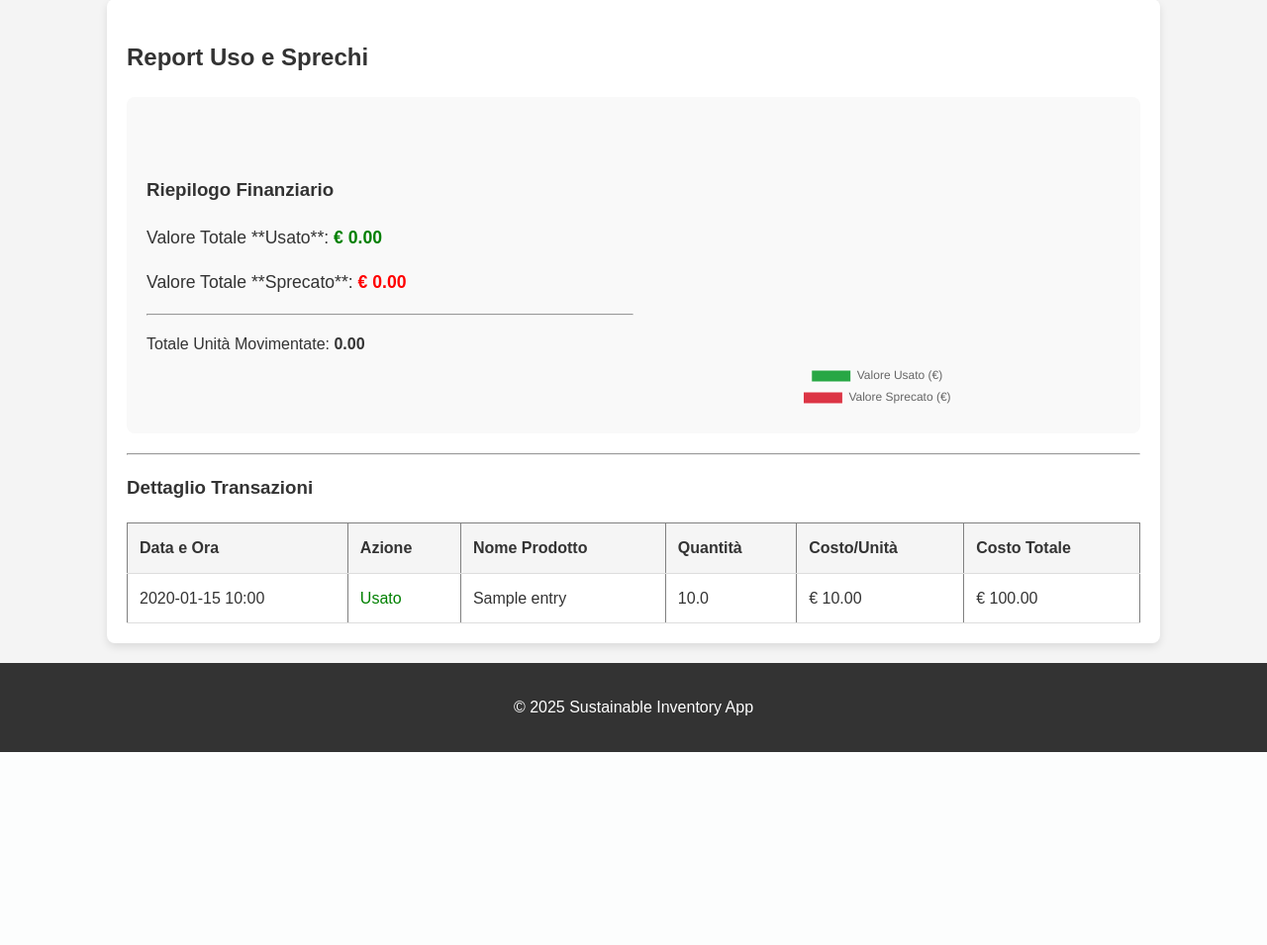
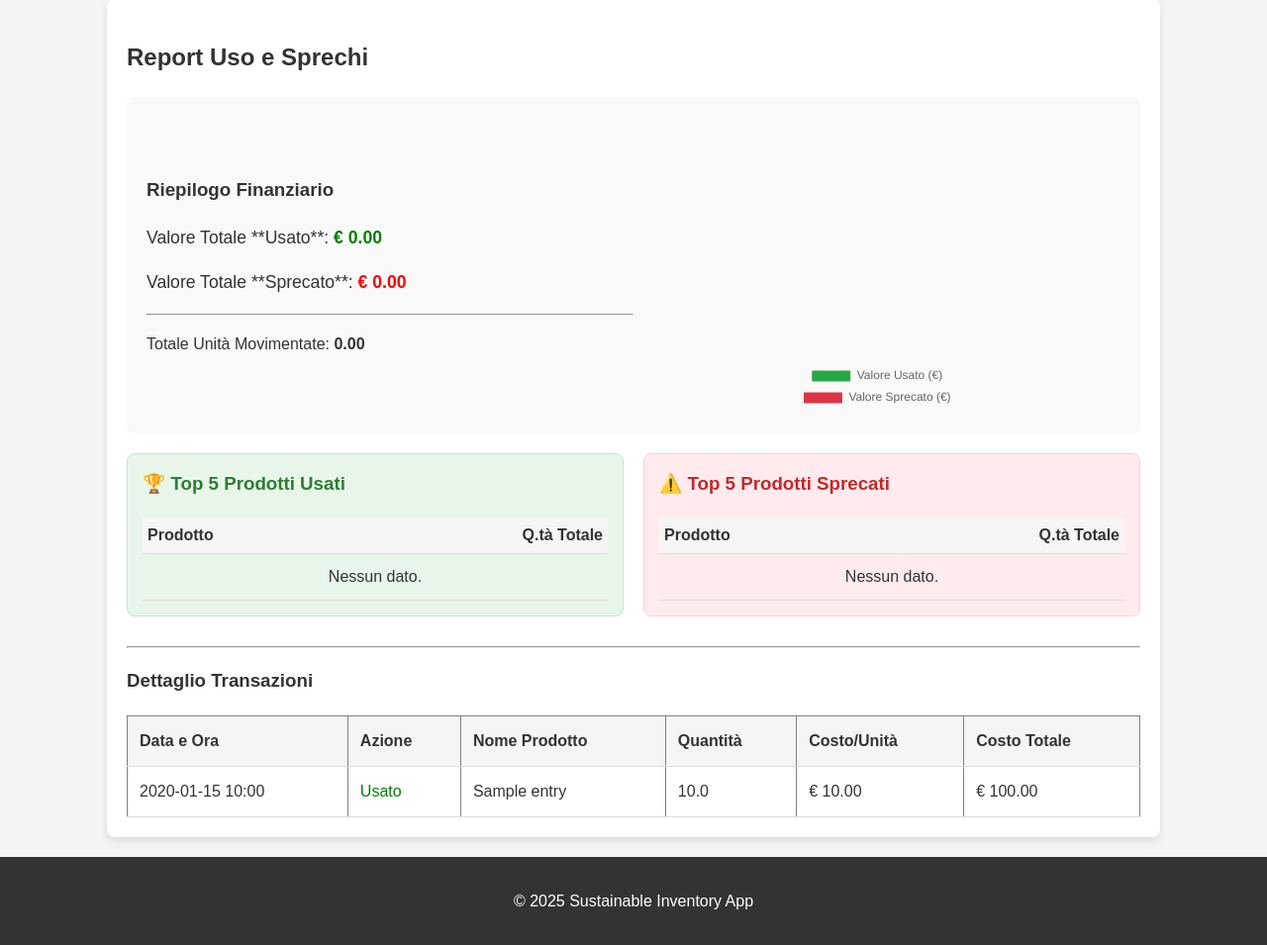
Before and after one commit to NicolaSaracino001/sustainable-inventory-app, a Flask app: page /report in a window 1280 px wide. Shown: the part 132-1087 px from the top of the page at 99% size. Before the commit the page ends 892 px from the top, so only its background shows below. Run offline with Flask 3, Linux system fonts and the light colour scheme; a user stored in the database is signed in; tables that the repository leaves empty hold one stand-in row (values such as "Sample post").

Commit message:
Fase 7.B: Add Top 5 Used/Wasted products analysis.

```diff
--- a/src/routes/inventory.py
+++ b/src/routes/inventory.py
@@ -1,15 +1,12 @@
-# 1a. IMPORTA 'flash' da Flask
 from flask import Blueprint, render_template, request, redirect, url_for, flash
 from flask_login import login_required
 from datetime import datetime, date
-from sqlalchemy import or_
+# 1. IMPORTIAMO 'func' DIRETTAMENTE DA QUI (Corretto)
+from sqlalchemy import or_, func
+# 2. Da qui importiamo SOLO 'db'
 from .. import db
-# 1b. IMPORTA ANCHE IL NUOVO MODELLO 'Log'
 from ..models.product import Product
 from ..models.log import Log
-#1c. AGGIUNTA 'func' ALL'IMPORT DI 'db'
-from .. import db
-from sqlalchemy.sql import func
 
 inventory_bp = Blueprint(
     'inventory_bp', __name__,
@@ -20,9 +17,7 @@ inventory_bp = Blueprint(
 @inventory_bp.route('/')
 @login_required
 def dashboard():
-    # Controlliamo se c'è una ricerca nell'URL (es. Search=1234)
     search_query = request.args.get('search')
-    # Iniziamo la "query" di base (tutti i prodotti)
     query = Product.query
 
     if search_query:
@@ -32,7 +27,7 @@ def dashboard():
                 Product.name.contains(search_query)
             )
         )
-    # Ordiamo per scadenza
+
     products = query.order_by(Product.expiry_date.asc()).all()
     return render_template("dashboard.html", products=products, today=date.today())
 
@@ -42,9 +37,7 @@ def dashboard():
 def add_product_page():
 
     if request.method == 'POST':
-        # 1. RECUPERIAMO IL BARCODE DAL MODULO
-        barcode= request.form.get('product_barcode')
-
+        barcode = request.form.get('product_barcode')
         name = request.form.get('product_name')
         quantity = request.form.get('product_quantity')
         cost = request.form.get('product_cost')
@@ -54,7 +47,6 @@ def add_product_page():
         cost_float = float(cost) if cost else None
         expiry_date = datetime.strptime(expiry_date_str, '%Y-%m-%d').date()
 
-        # 2. PASSIAMO IL BARCODE AL NUOVO PRODOTTO
         new_product = Product(
             barcode=barcode,
             name=name,
@@ -75,7 +67,6 @@ def add_product_page():
 @inventory_bp.route('/delete/<int:product_id>')
 @login_required
 def delete_product(product_id):
-    # ... (Nessuna modifica in questa funzione) ...
     product_to_delete = Product.query.get_or_404(product_id)
 
     try:
@@ -87,7 +78,6 @@ def delete_product(product_id):
         return "Errore durante l'eliminazione del prodotto."
 
 
-# 2. MODIFICHIAMO QUESTA FUNZIONE
 @inventory_bp.route('/update_stock/<int:product_id>', methods=['POST'])
 @login_required
 def update_stock(product_id):
@@ -95,17 +85,16 @@ def update_stock(product_id):
 
     try:
         quantity_to_remove = float(request.form.get('quantity_to_update'))
-        action = request.form.get('action') # 'use' o 'waste'
+        action = request.form.get('action')
 
         if quantity_to_remove > 0 and (action == 'use' or action == 'waste'):
 
             if product.quantity >= quantity_to_remove:
                 product.quantity -= quantity_to_remove
             else:
-                quantity_to_remove = product.quantity # Rimuovi solo quello che c'è
+                quantity_to_remove = product.quantity
                 product.quantity = 0
 
-            # 3. CREIAMO IL NUOVO RECORD DI LOG
             new_log_entry = Log(
                 action_type=action,
                 product_name=product.name,
@@ -114,16 +103,10 @@ def update_stock(product_id):
                 cost_per_unit=product.cost_per_unit
             )
 
-            # 4. AGGIUNGIAMO IL LOG ALLA SESSIONE
             db.session.add(new_log_entry)
-
-            # 5. COMMIT SALVA ENTRAMBE LE MODIFICHE
-            # (sia l'aggiornamento di 'product' che il nuovo 'log_entry')
             db.session.commit()
 
-            # Traduciamo il termine "action" prima di mostrarlo
             action_in_italiano = "Usato" if action == 'use' else "Sprecato"
-
             flash(f'{quantity_to_remove} unità di {product.name} registrate come "{action_in_italiano}"!', 'info')
 
     except ValueError:
@@ -132,28 +115,44 @@ def update_stock(product_id):
     return redirect(url_for('inventory_bp.dashboard'))
 
 
-# 3. NUOVA ROTTA PER LA PAGINA REPORT
 @inventory_bp.route('/report')
 @login_required
 def report_page():
     # 1. Recupera tutti i record
     log_entries = Log.query.order_by(Log.timestamp.desc()).all()
 
-    # 2. CALCOLA I TOTALI (vecchio metodo, solo quantità)
-    total_used_q = db.session.query(func.sum(Log.quantity)).filter(Log.action_type == 'use').scalar() or 0
-    total_wasted_q = db.session.query(func.sum(Log.quantity)).filter(Log.action_type == 'waste').scalar() or 0
+    # 2. CALCOLA I TOTALI QUANTITÀ
+    total_used_quantity = db.session.query(func.sum(Log.quantity)).filter(Log.action_type == 'use').scalar() or 0
+    total_wasted_quantity = db.session.query(func.sum(Log.quantity)).filter(Log.action_type == 'waste').scalar() or 0
 
-    # 3. CALCOLA I COSTI TOTALI (nuovo metodo)
-    #    Questo somma (quantità * costo) per ogni riga
-    total_used_cost_q = db.session.query(func.sum(Log.quantity * Log.cost_per_unit)).filter(Log.action_type == 'use').scalar() or 0
-    total_wasted_cost_q = db.session.query(func.sum(Log.quantity * Log.cost_per_unit)).filter(Log.action_type == 'waste').scalar() or 0
+    # 3. CALCOLA I TOTALI COSTI
+    total_used_cost = db.session.query(func.sum(Log.quantity * Log.cost_per_unit)).filter(Log.action_type == 'use').scalar() or 0
+    total_wasted_cost = db.session.query(func.sum(Log.quantity * Log.cost_per_unit)).filter(Log.action_type == 'waste').scalar() or 0
 
-    # 4. Passa tutti i dati al template
+    # 4. CLASSIFICHE (Top 5)
+    top_used_products = db.session.query(
+        Log.product_name,
+        func.sum(Log.quantity).label('total_qty')
+    ).filter(Log.action_type == 'use') \
+     .group_by(Log.product_name) \
+     .order_by(func.sum(Log.quantity).desc()) \
+     .limit(5).all()
+
+    top_wasted_products = db.session.query(
+        Log.product_name,
+        func.sum(Log.quantity).label('total_qty')
+    ).filter(Log.action_type == 'waste') \
+     .group_by(Log.product_name) \
+     .order_by(func.sum(Log.quantity).desc()) \
+     .limit(5).all()
+
     return render_template(
         "report.html",
         log_entries=log_entries,
-        total_used_quantity=total_used_q,
-        total_wasted_quantity=total_wasted_q,
-        total_used_cost=total_used_cost_q,
-        total_wasted_cost=total_wasted_cost_q
+        total_used_quantity=total_used_quantity,
+        total_wasted_quantity=total_wasted_quantity,
+        total_used_cost=total_used_cost,
+        total_wasted_cost=total_wasted_cost,
+        top_used_products=top_used_products,
+        top_wasted_products=top_wasted_products
     )
--- a/src/templates/report.html
+++ b/src/templates/report.html
@@ -32,6 +32,56 @@
 
         </div>
     </div>
+
+
+    <div style="display: flex; justify-content: space-between; gap: 20px; margin-bottom: 30px; flex-wrap: wrap;">
+
+    <div style="flex: 1; min-width: 300px; background-color: #e8f5e9; padding: 15px; border-radius: 8px; border: 1px solid #c8e6c9;">
+        <h3 style="color: #2e7d32; margin-top: 0;">🏆 Top 5 Prodotti Usati</h3>
+        <table width="100%" style="border-collapse: collapse;">
+            <thead>
+                <tr style="border-bottom: 1px solid #a5d6a7;">
+                    <th style="text-align: left; padding: 5px;">Prodotto</th>
+                    <th style="text-align: right; padding: 5px;">Q.tà Totale</th>
+                </tr>
+            </thead>
+            <tbody>
+                {% for name, qty in top_used_products %}
+                <tr>
+                    <td style="padding: 5px;">{{ name }}</td>
+                    <td style="padding: 5px; text-align: right; font-weight: bold;">{{ "%.1f"|format(qty) }}</td>
+                </tr>
+                {% else %}
+                <tr><td colspan="2" style="padding: 10px; text-align: center;">Nessun dato.</td></tr>
+                {% endfor %}
+            </tbody>
+        </table>
+    </div>
+
+    <div style="flex: 1; min-width: 300px; background-color: #ffebee; padding: 15px; border-radius: 8px; border: 1px solid #ffcdd2;">
+        <h3 style="color: #c62828; margin-top: 0;">⚠️ Top 5 Prodotti Sprecati</h3>
+        <table width="100%" style="border-collapse: collapse;">
+            <thead>
+                <tr style="border-bottom: 1px solid #ef9a9a;">
+                    <th style="text-align: left; padding: 5px;">Prodotto</th>
+                    <th style="text-align: right; padding: 5px;">Q.tà Totale</th>
+                </tr>
+            </thead>
+            <tbody>
+                {% for name, qty in top_wasted_products %}
+                <tr>
+                    <td style="padding: 5px;">{{ name }}</td>
+                    <td style="padding: 5px; text-align: right; font-weight: bold;">{{ "%.1f"|format(qty) }}</td>
+                </tr>
+                {% else %}
+                <tr><td colspan="2" style="padding: 10px; text-align: center;">Nessun dato.</td></tr>
+                {% endfor %}
+            </tbody>
+        </table>
+    </div>
+
+</div>
+
 
     <hr>
 
```
